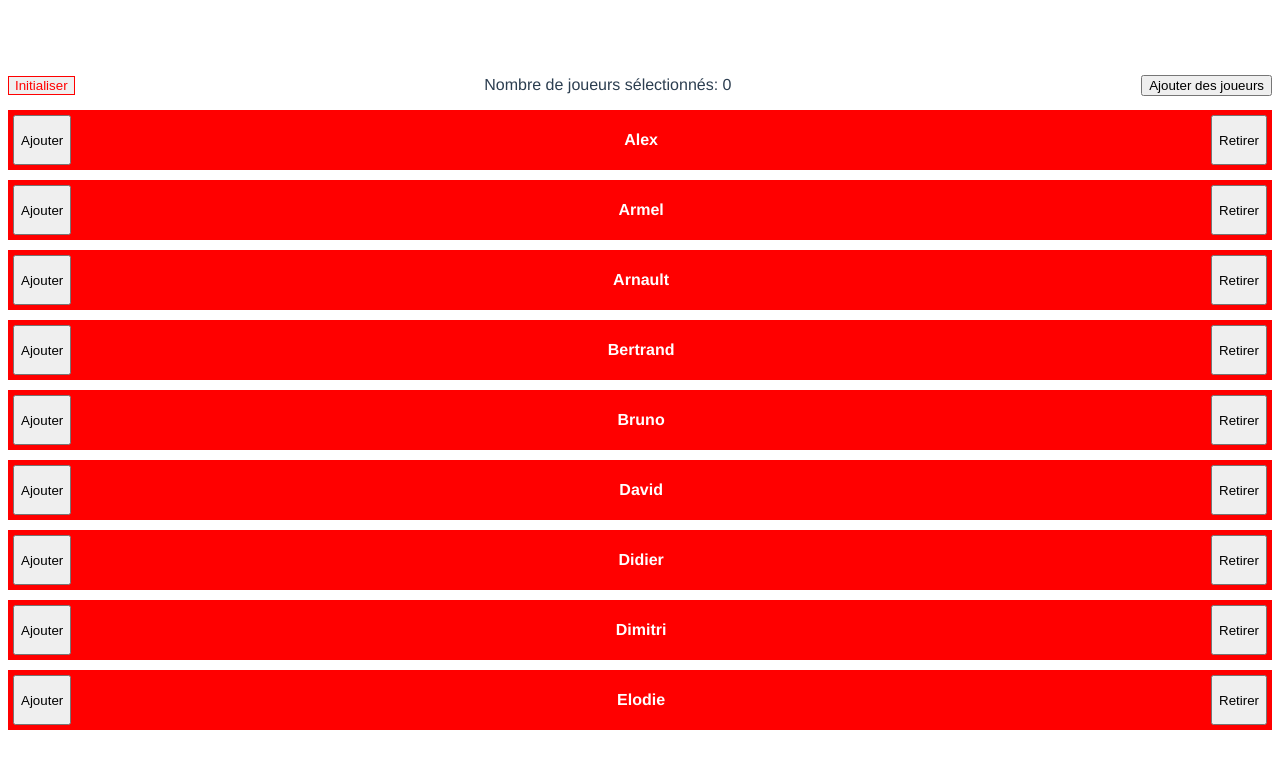
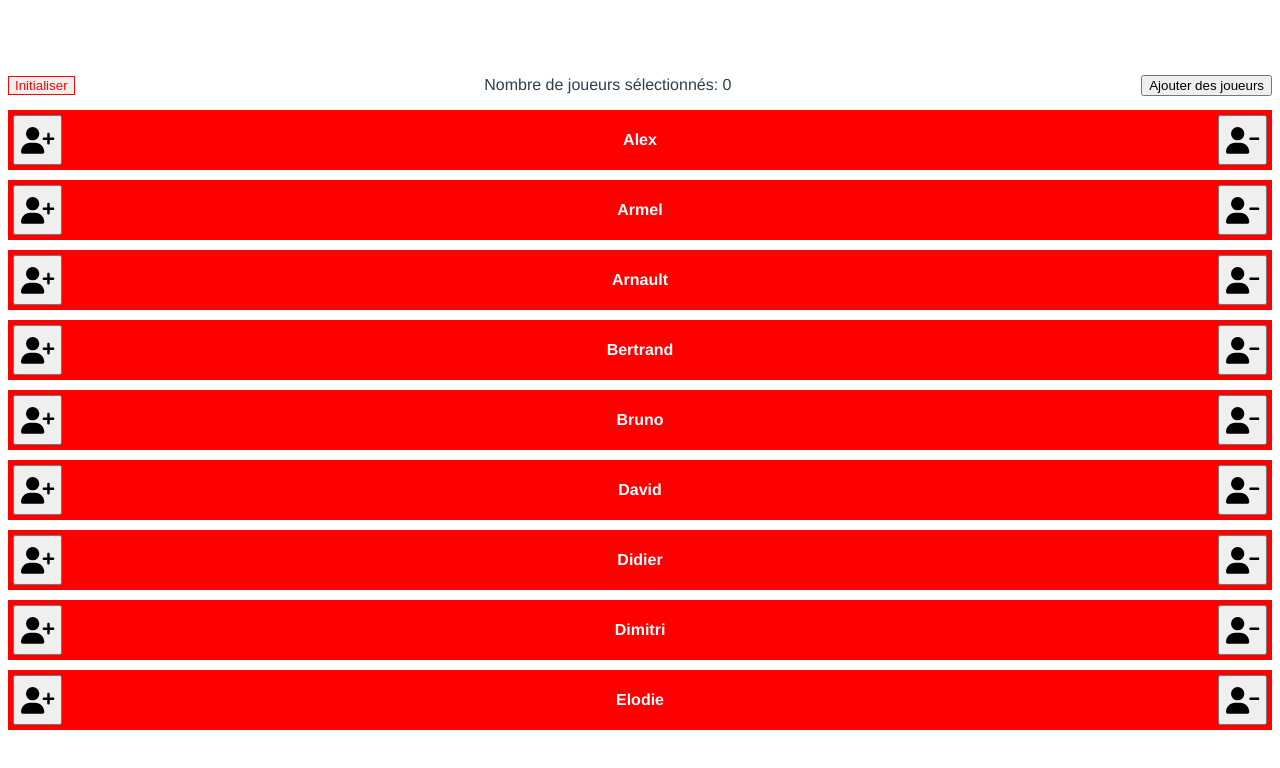
Before and after one commit to dav-daz/fous-du-volants-app, a Vue app: page / in a window 1280 px wide. Shown: the top 768 px of the page. Built offline with nearby package versions, Linux system fonts and the light colour scheme.

Commit message:
Ajout font-awesome

```diff
--- a/package.json
+++ b/package.json
@@ -8,6 +8,9 @@
     "lint": "vue-cli-service lint"
   },
   "dependencies": {
+    "@fortawesome/fontawesome-svg-core": "^6.2.1",
+    "@fortawesome/free-solid-svg-icons": "^6.2.1",
+    "@fortawesome/vue-fontawesome": "^3.0.2",
     "core-js": "^3.8.3",
     "vue": "^3.2.13"
   },
--- a/src/App.vue
+++ b/src/App.vue
@@ -18,9 +18,9 @@
           class="all-persons-list-item"
       >
         <div class="all-persons-list-buttons">
-          <button @click="addPlayer(player)" class="button-add" type="button" v-html="texts.button.add_player"></button>
+          <button @click="addPlayer(player)" class="button-add" type="button"><fa-icon icon="user-plus" size="2x" /></button>
           <p class="all-persons-list-name">{{ player.nom }}</p>
-          <button @click="deletePlayer(player)" class="button-delete" type="button" v-html="texts.button.delete_player"></button>
+          <button @click="deletePlayer(player)" class="button-delete" type="button"><fa-icon icon="user-minus" size="2x" /></button>
         </div>
       </li>
     </ul>
--- a/src/main.js
+++ b/src/main.js
@@ -1,5 +1,11 @@
-import { createApp } from 'vue'
-import App from './App.vue'
-import './assets/styles/global.css'
+import { createApp } from 'vue';
+import App from './App.vue';
 
-createApp(App).mount('#app')
+// font-awesome
+import { library } from "@fortawesome/fontawesome-svg-core";
+import { FontAwesomeIcon } from '@fortawesome/vue-fontawesome';
+import { faUserPlus, faUserMinus } from "@fortawesome/free-solid-svg-icons";
+
+library.add(faUserPlus, faUserMinus);
+
+createApp(App).component("fa-icon", FontAwesomeIcon).mount('#app');
```
Also changed, not shown: 2 other files (tests, documents, lock files or other folders).
